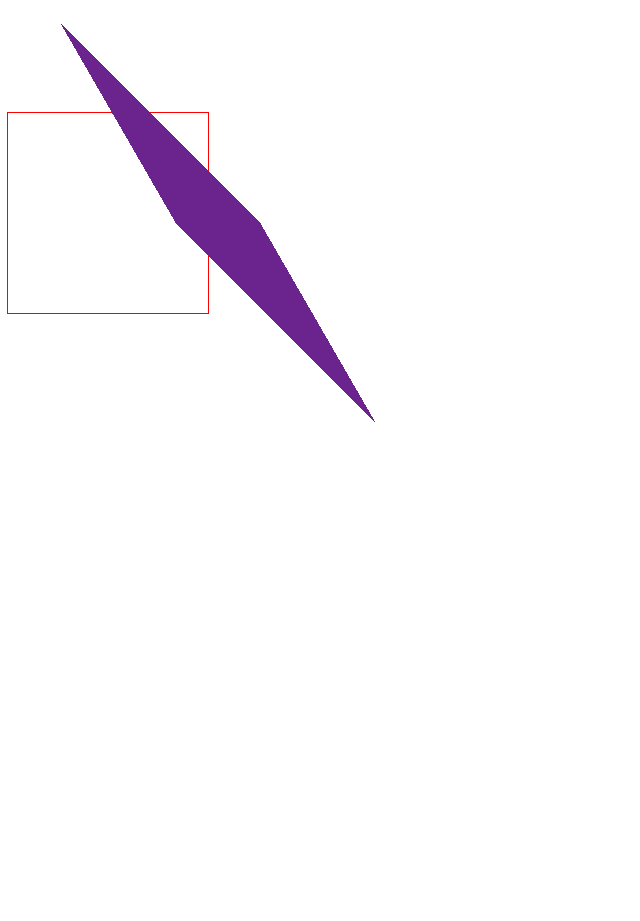
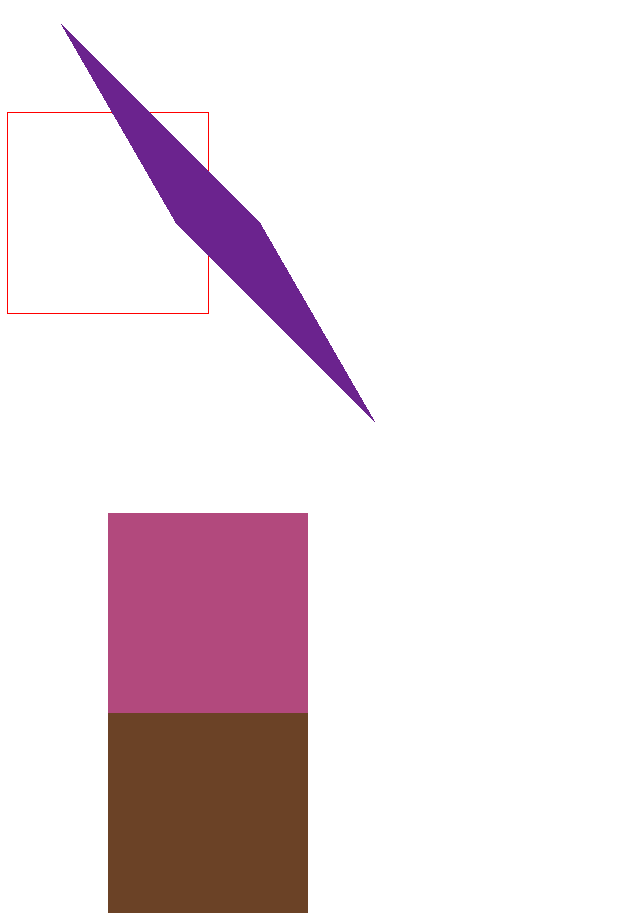
Before and after one commit to InduKaila/CSS-Transforms-Transitions, a plain HTML site: page index.html in a window 1280 px wide. Shown: the part 487-1408 px from the top of the page, without its empty margins (0-640 px from the left). Before the commit the page ends 930 px from the top, so only its background shows below. Drawn offline with Linux system fonts and the light colour scheme.

Commit message:
Added the two classes for box_one and box_two to the index.html file. Also added some css so box_one is pink coloured and directly above box_two a brown coloured box

```diff
--- a/index.html
+++ b/index.html
@@ -13,5 +13,7 @@
 <div class="container">
 	<div class="box_b"></div>
 </div>
+<div class="box_one"></div>
+<div class="box_two"></div>
 </body>
 </html>
--- a/indu_kaila.css
+++ b/indu_kaila.css
@@ -43,3 +43,22 @@
 	 background-clip: content-box; /*Added this so the content part of the navy box has the background colour*/
     transform: skew(30deg, 45deg);
 }
+
+
+
+.box_one {
+	 width: 200px;
+	 height: 200px;
+	 margin-top: 200px;
+	 margin-left: 100px;
+	 background: #B2497D; /*Pink colour*/
+}
+
+
+
+.box_two {
+	 width: 200px;
+	 height: 200px;
+	 margin-left: 100px;
+	 background: #6B4226; /*Brown colour*/
+}
```
